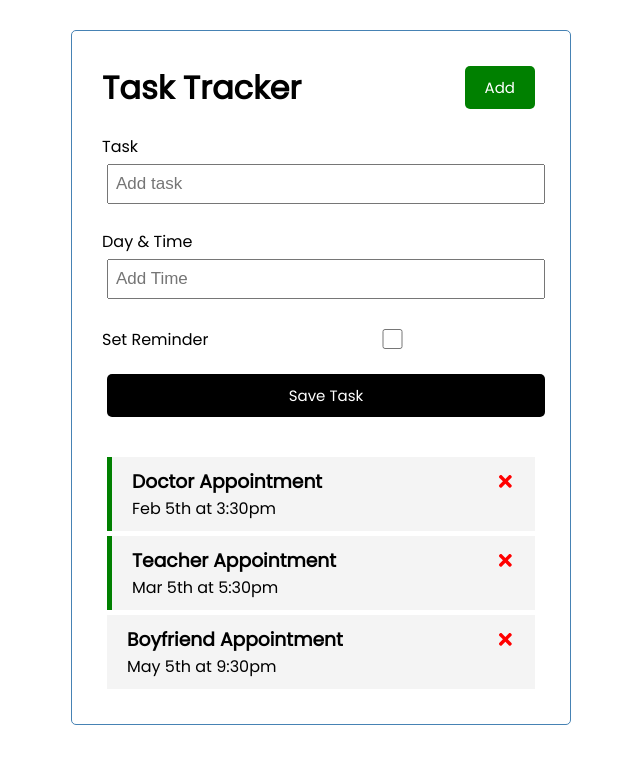
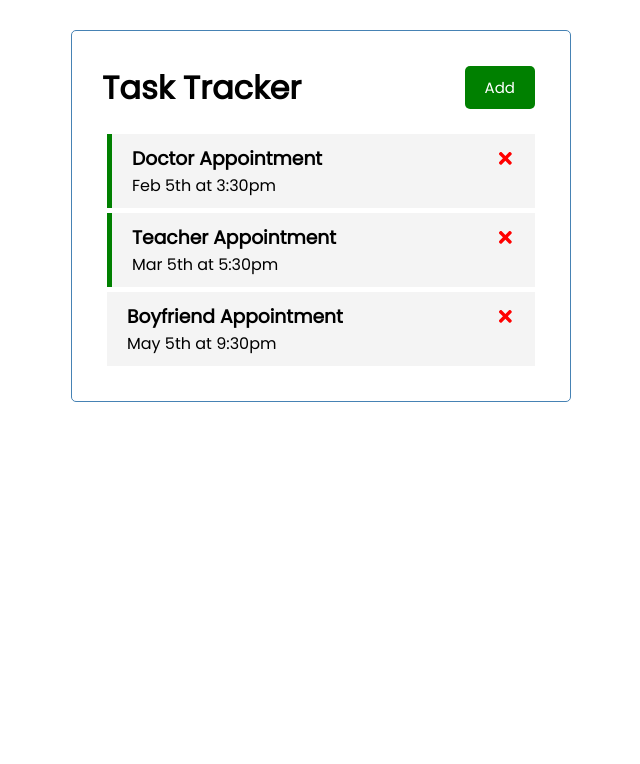
Before and after one commit to TinaYounge/gl1-reminder-app, a React (Create React App) app: page / in a window 1280 px wide. Shown: the top 764 px of the page, without its empty margins (319-959 px from the left). Built offline with nearby package versions, Linux system fonts and the light colour scheme.

Commit message:
add the show addtask

```diff
--- a/src/App.js
+++ b/src/App.js
@@ -4,6 +4,7 @@
 import AddTask from "./Components/AddTask";
 
 function App() {
+  const [showAddTask, setShowAddTask]=useState(false)
   const [tasks, setTasks] = useState([
     {
       id: 1,
@@ -45,9 +46,9 @@
 
   return (
     <div className="container">
-      <Header />
-      <AddTask onAdd={addTask}/>
-
+      <Header onAdd ={()=>setShowAddTask(!showAddTask)} showAdd={showAddTask}/>
+{    showAddTask &&  <AddTask onAdd={addTask}/>
+}
       {tasks.length > 0 ? (
         <Tasks tasks={tasks} onDelete={deleteTask} onToggle={toggleReminder} />
       ) : (
--- a/src/Components/Header.js
+++ b/src/Components/Header.js
@@ -1,14 +1,12 @@
 import PropTypes from 'prop-types';
 import Button from "./Button"
 
-const Header = ({title}) => {
-    const onClick=()=>{
-        console.log("Click");
-    }
+const Header = ({title, onAdd, showAdd}) => {
+
   return (
     <header className="header">
       <h1 >{title}</h1>
-      <Button color="green" text="Add" onClick={onClick}/>
+      <Button color={showAdd?"red":"green"} text={showAdd ?"Close":"Add"} onClick={onAdd}/>
     </header>
   );
 };
```
